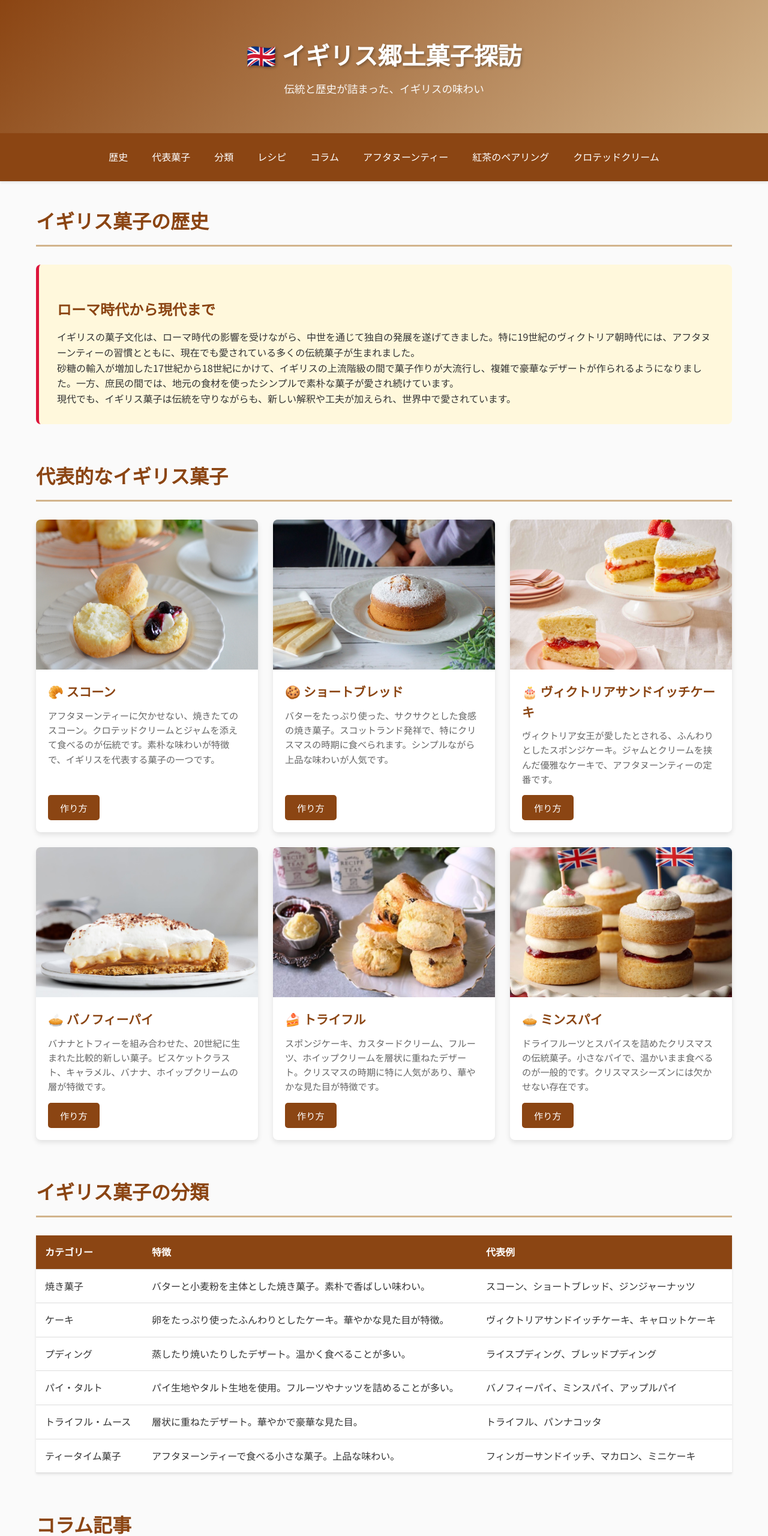
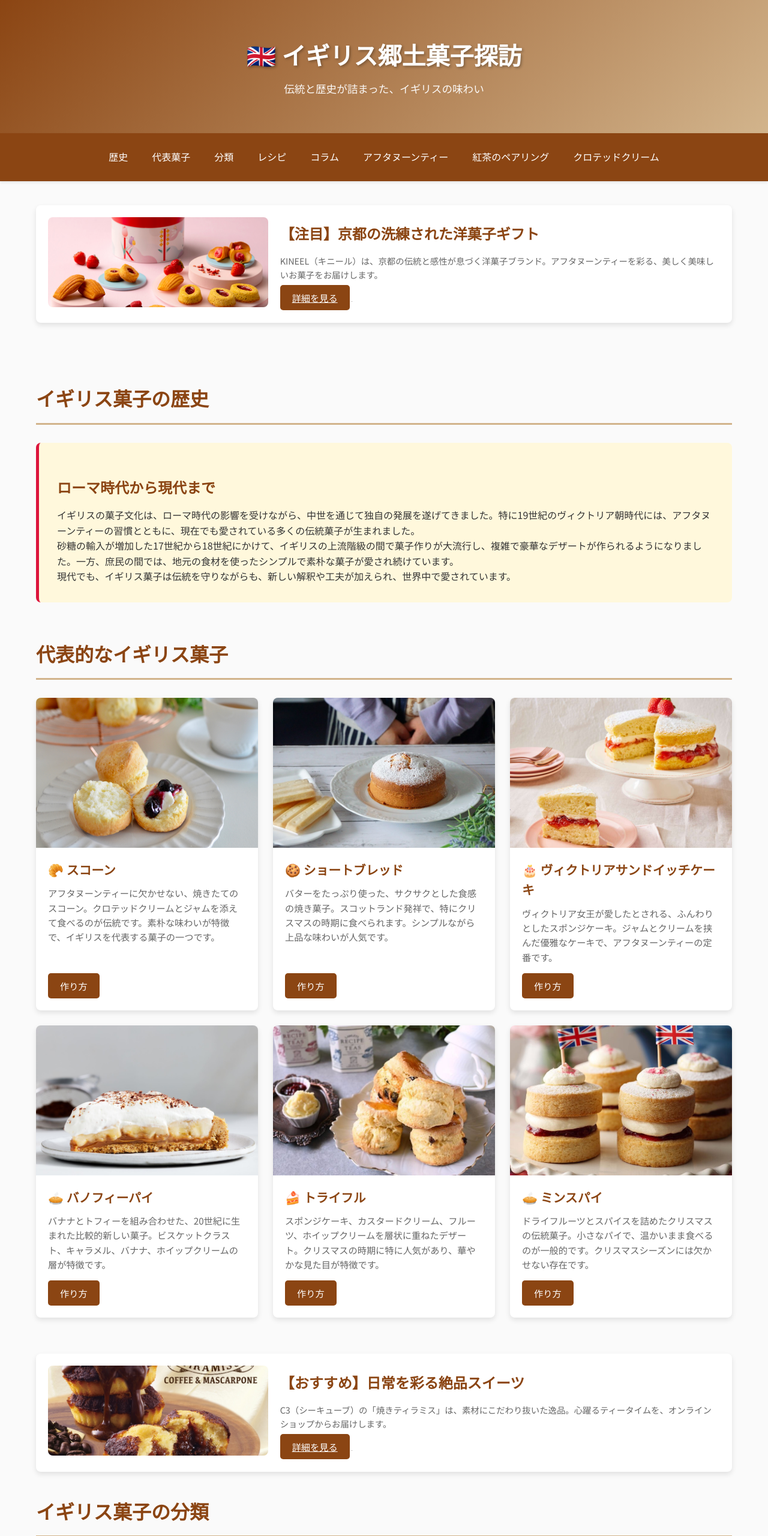
Before and after one commit to sou0626/british-pastries-gallery, a plain HTML site: page index.html in a window 1280 px wide. Shown: the top 2560 px of the page at 60% size. Drawn offline with nearby package versions, Linux system fonts and the light colour scheme.

Commit message:
Add advertisements to top and middle of the page

```diff
--- a/index.html
+++ b/index.html
@@ -366,6 +366,20 @@
         </ul>
     </nav>
 
+    <div class="container" style="padding-bottom: 0;">
+        <section style="background: white; padding: 20px; border-radius: 8px; box-shadow: 0 4px 8px rgba(0, 0, 0, 0.1); display: flex; align-items: center; gap: 20px; flex-wrap: wrap;">
+            <div style="flex: 1; min-width: 200px;">
+                <img src="images/ads/kineel.jpg" alt="KINEEL" style="width: 100%; border-radius: 8px; object-fit: cover; height: 150px;">
+            </div>
+            <div style="flex: 2; min-width: 300px;">
+                <h3 style="margin-top: 0; color: var(--primary-color);">【注目】京都の洗練された洋菓子ギフト</h3>
+                <p style="font-size: 0.9rem; color: var(--text-light); margin-bottom: 15px;">KINEEL（キニール）は、京都の伝統と感性が息づく洋菓子ブランド。アフタヌーンティーを彩る、美しく美味しいお菓子をお届けします。</p>
+                <a href="https://px.a8.net/svt/ejp?a8mat=4B3LMS+383JQQ+4LJ6+HY06A" rel="nofollow" class="btn">詳細を見る</a>
+                <img border="0" width="1" height="1" src="https://www16.a8.net/0.gif?a8mat=4B3LMS+383JQQ+4LJ6+HY06A" alt="">
+            </div>
+        </section>
+    </div>
+
     <div class="container">
         <!-- 歴史セクション -->
         <section id="history">
@@ -441,6 +455,18 @@
                         <button class="btn" onclick="openRecipeModal('mincepie')">作り方</button>
                     </div>
                 </div>
+            </div>
+        </section>
+
+        <section style="background: white; padding: 20px; border-radius: 8px; box-shadow: 0 4px 8px rgba(0, 0, 0, 0.1); display: flex; align-items: center; gap: 20px; flex-wrap: wrap; margin-bottom: 40px;">
+            <div style="flex: 1; min-width: 200px;">
+                <img src="images/ads/c3.jpg" alt="C3" style="width: 100%; border-radius: 8px; object-fit: cover; height: 150px;">
+            </div>
+            <div style="flex: 2; min-width: 300px;">
+                <h3 style="margin-top: 0; color: var(--primary-color);">【おすすめ】日常を彩る絶品スイーツ</h3>
+                <p style="font-size: 0.9rem; color: var(--text-light); margin-bottom: 15px;">C3（シーキューブ）の「焼きティラミス」は、素材にこだわり抜いた逸品。心躍るティータイムを、オンラインショップからお届けします。</p>
+                <a href="https://px.a8.net/svt/ejp?a8mat=4B3LMS+5CB16A+32PK+HVFKY" rel="nofollow" class="btn">詳細を見る</a>
+                <img border="0" width="1" height="1" src="https://www11.a8.net/0.gif?a8mat=4B3LMS+5CB16A+32PK+HVFKY" alt="">
             </div>
         </section>
 
```
